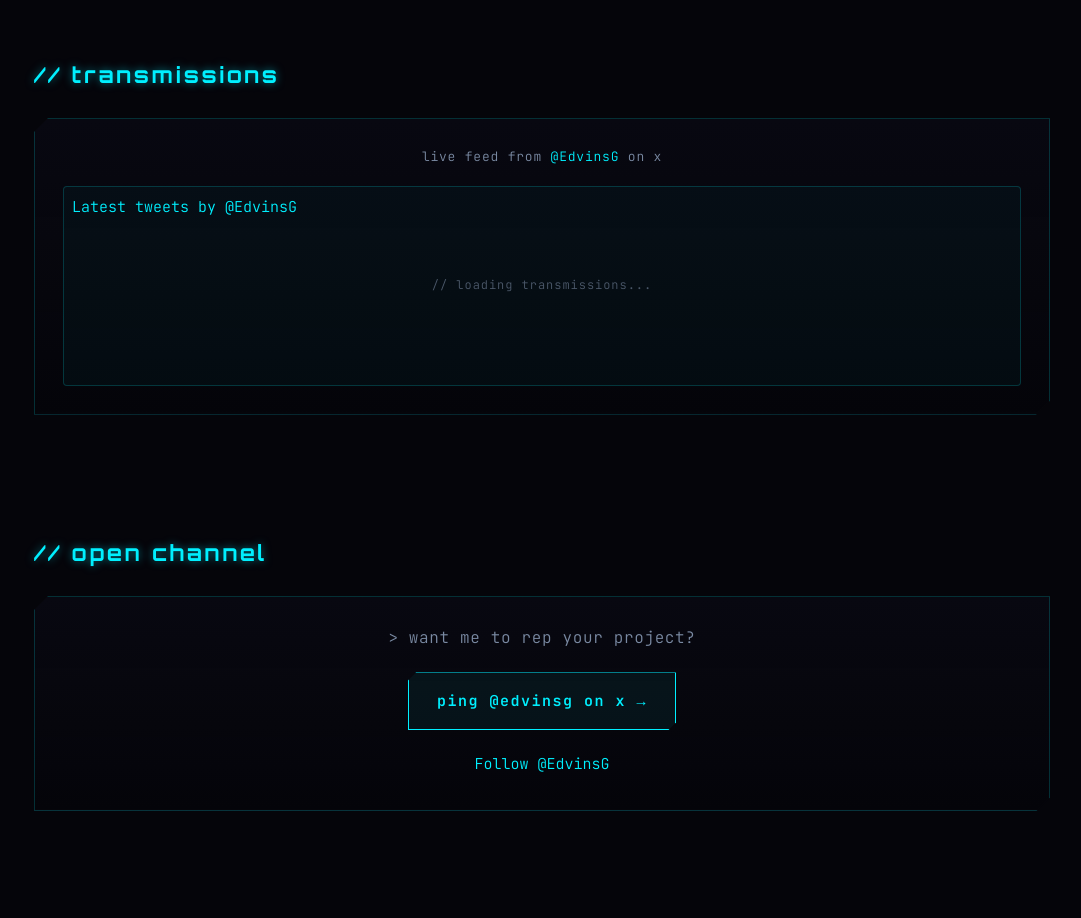
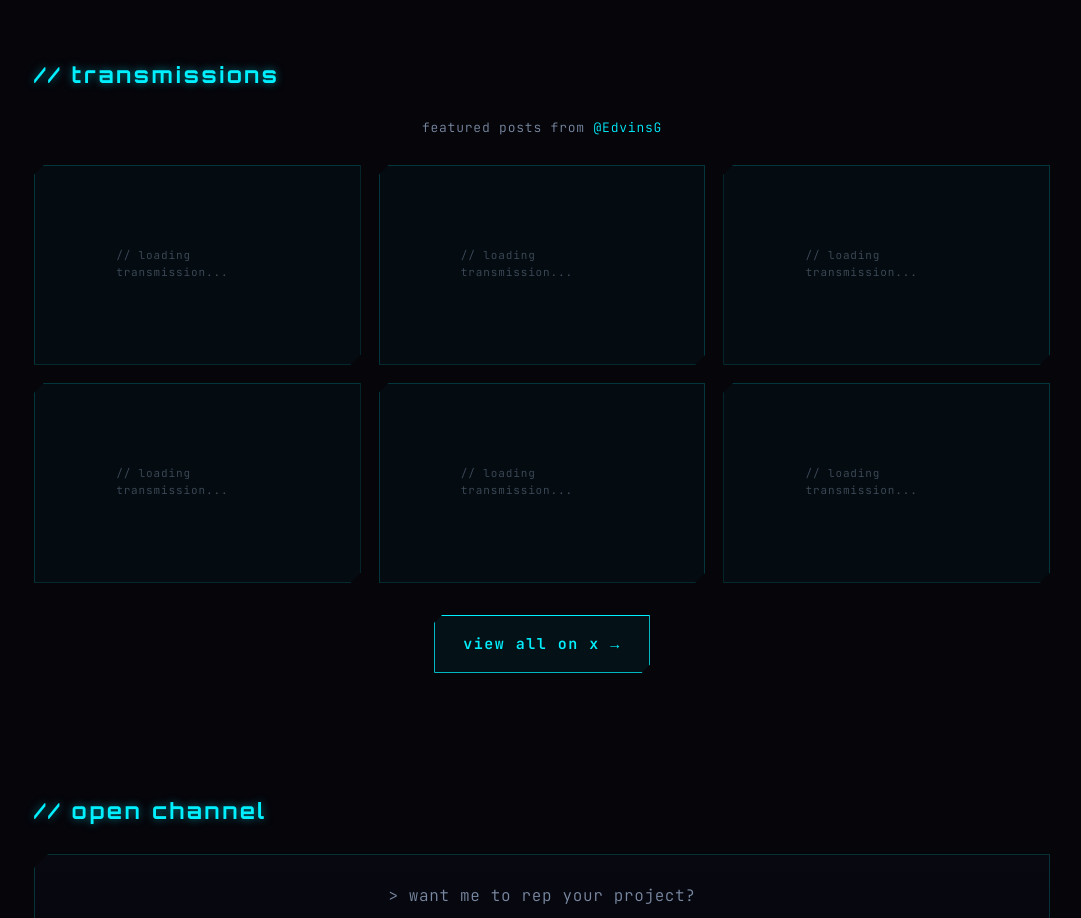
Before and after one commit to edvins99/Badplayz, a plain HTML site: page index.html in a window 1280 px wide. Shown: the part 1490-2408 px from the top of the page, without its empty margins (98-1179 px from the left). Drawn offline with Linux system fonts and the light colour scheme.

Commit message:
feat: replace timeline embed with 6 featured tweet cards

```diff
--- a/index.html
+++ b/index.html
@@ -144,18 +144,52 @@
     <!-- LATEST FROM X -->
     <section id="transmissions" class="section">
       <h2 class="section__title">// transmissions</h2>
-      <div class="card transmissions">
-        <p class="transmissions__intro">live feed from <a href="https://x.com/EdvinsG" target="_blank" rel="noopener">@EdvinsG</a> on x</p>
-        <div class="transmissions__embed">
-          <a class="twitter-timeline"
-             data-theme="dark"
-             data-chrome="noheader nofooter transparent noborders"
-             data-tweet-limit="5"
-             data-height="600"
-             href="https://twitter.com/EdvinsG?ref_src=twsrc%5Etfw">
-            Latest tweets by @EdvinsG
-          </a>
+      <p class="transmissions__intro">
+        featured posts from <a href="https://x.com/EdvinsG" target="_blank" rel="noopener">@EdvinsG</a>
+      </p>
+
+      <div class="transmissions__grid">
+        <div class="transmissions__tweet">
+          <blockquote class="twitter-tweet" data-theme="dark" data-conversation="none" data-dnt="true">
+            <a href="https://twitter.com/EdvinsG/status/2025290229871972572"></a>
+          </blockquote>
         </div>
+
+        <div class="transmissions__tweet">
+          <blockquote class="twitter-tweet" data-theme="dark" data-conversation="none" data-dnt="true">
+            <a href="https://twitter.com/EdvinsG/status/2014792247774949430"></a>
+          </blockquote>
+        </div>
+
+        <div class="transmissions__tweet">
+          <blockquote class="twitter-tweet" data-theme="dark" data-conversation="none" data-dnt="true">
+            <a href="https://twitter.com/EdvinsG/status/1979417016223064496"></a>
+          </blockquote>
+        </div>
+
+        <div class="transmissions__tweet">
+          <blockquote class="twitter-tweet" data-theme="dark" data-conversation="none" data-dnt="true">
+            <a href="https://twitter.com/EdvinsG/status/1978681085241245818"></a>
+          </blockquote>
+        </div>
+
+        <div class="transmissions__tweet">
+          <blockquote class="twitter-tweet" data-theme="dark" data-conversation="none" data-dnt="true">
+            <a href="https://twitter.com/EdvinsG/status/2053225950326763792"></a>
+          </blockquote>
+        </div>
+
+        <div class="transmissions__tweet">
+          <blockquote class="twitter-tweet" data-theme="dark" data-conversation="none" data-dnt="true">
+            <a href="https://twitter.com/EdvinsG/status/2047052271754600895"></a>
+          </blockquote>
+        </div>
+      </div>
+
+      <div class="transmissions__cta">
+        <a class="btn btn--primary btn--big" href="https://x.com/EdvinsG" target="_blank" rel="noopener">
+          view all on x &rarr;
+        </a>
       </div>
     </section>
 
--- a/styles.css
+++ b/styles.css
@@ -385,27 +385,55 @@ main { max-width: 1080px; margin: 0 auto; padding: 0 32px; }
   color: var(--muted);
   font-size: 13px;
   letter-spacing: 0.06em;
-  margin-bottom: 18px;
+  margin-bottom: 26px;
   text-align: center;
 }
-.transmissions__embed {
+
+.transmissions__grid {
+  display: grid;
+  grid-template-columns: repeat(auto-fit, minmax(320px, 1fr));
+  gap: 18px;
+  align-items: start;
+}
+
+.transmissions__tweet {
   border: 1px solid var(--border);
   background: rgba(0, 240, 255, 0.03);
   padding: 8px;
-  border-radius: 4px;
+  position: relative;
   min-height: 200px;
-  position: relative;
+  display: flex;
+  justify-content: center;
+  clip-path: polygon(10px 0, 100% 0, 100% calc(100% - 10px), calc(100% - 10px) 100%, 0 100%, 0 10px);
+  transition: all 0.2s ease;
 }
-.transmissions__embed::before {
-  content: "// loading transmissions...";
+.transmissions__tweet:hover {
+  border-color: var(--cyan);
+  box-shadow: 0 0 22px rgba(0, 240, 255, 0.18);
+}
+.transmissions__tweet::before {
+  content: "// loading transmission...";
   position: absolute;
   top: 50%; left: 50%;
   transform: translate(-50%, -50%);
   color: var(--muted);
-  font-size: 12px;
+  font-size: 11px;
   letter-spacing: 0.08em;
   pointer-events: none;
-  opacity: 0.6;
+  opacity: 0.5;
+  z-index: 0;
+}
+.transmissions__tweet .twitter-tweet,
+.transmissions__tweet iframe {
+  position: relative;
+  z-index: 1;
+  width: 100% !important;
+  margin: 0 !important;
+}
+
+.transmissions__cta {
+  margin-top: 32px;
+  text-align: center;
 }
 
 .contact__follow {
```
